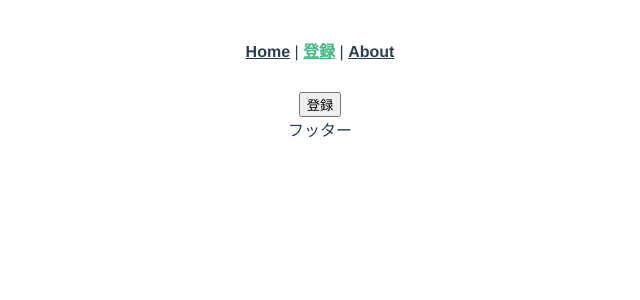
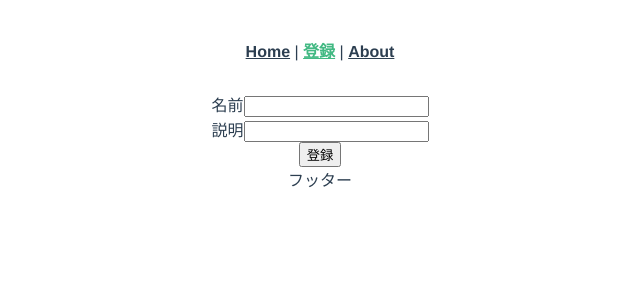
Before and after one commit to right1121/amplify_todo, a Vue app: page /create in a window 1280 px wide. Shown: the top 300 px of the page, without its empty margins (320-960 px from the left). Built offline with nearby package versions, Linux system fonts and the light colour scheme.

Commit message:
Todoフォームコーポネント作成

```diff
--- /dev/null
+++ b/src/components/TodoForm.vue
@@ -0,0 +1,12 @@
+<template>
+  <div id="todo-form">
+    <div>
+      <label>名前</label>
+      <input type="text" name="name" id="name">
+    </div>
+    <div>
+      <label>説明</label>
+      <input type="text" name="description" id="description">
+    </div>
+  </div>
+</template>
--- a/src/views/TodoCreate.vue
+++ b/src/views/TodoCreate.vue
@@ -1,11 +1,16 @@
 <template>
   <div id="todo-create">
+    <TodoForm/>
     <button>登録</button>
   </div>
 </template>
 
 <script>
+import TodoForm from '@/components/TodoForm.vue'
+
 export default {
-
+  components: {
+    TodoForm
+  }
 }
 </script>
```
